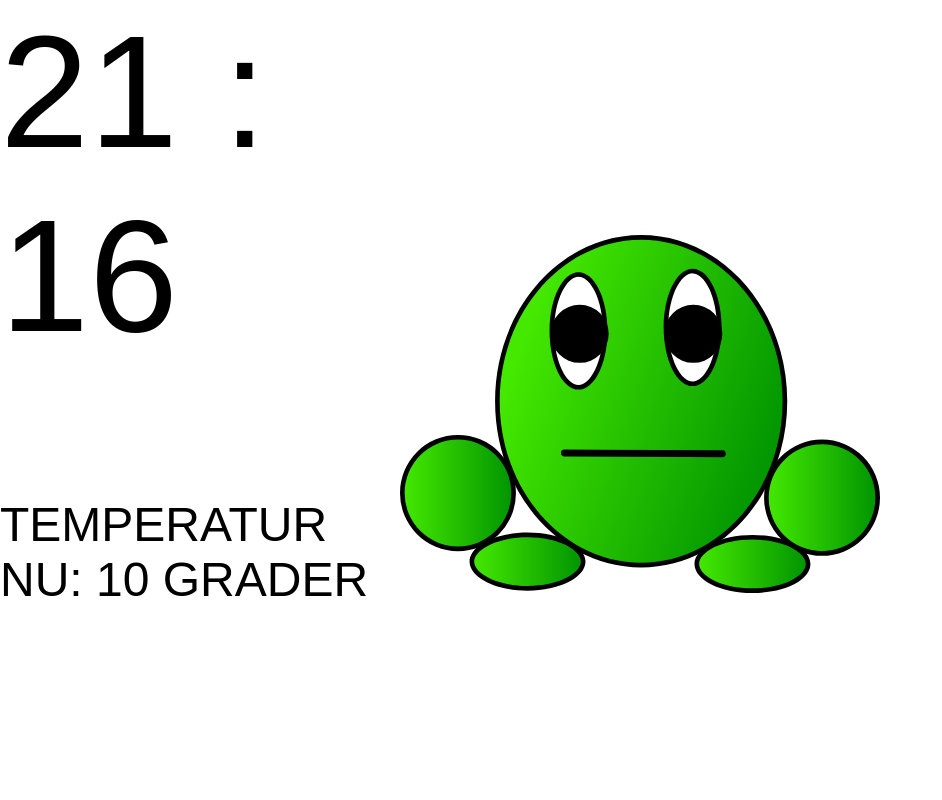
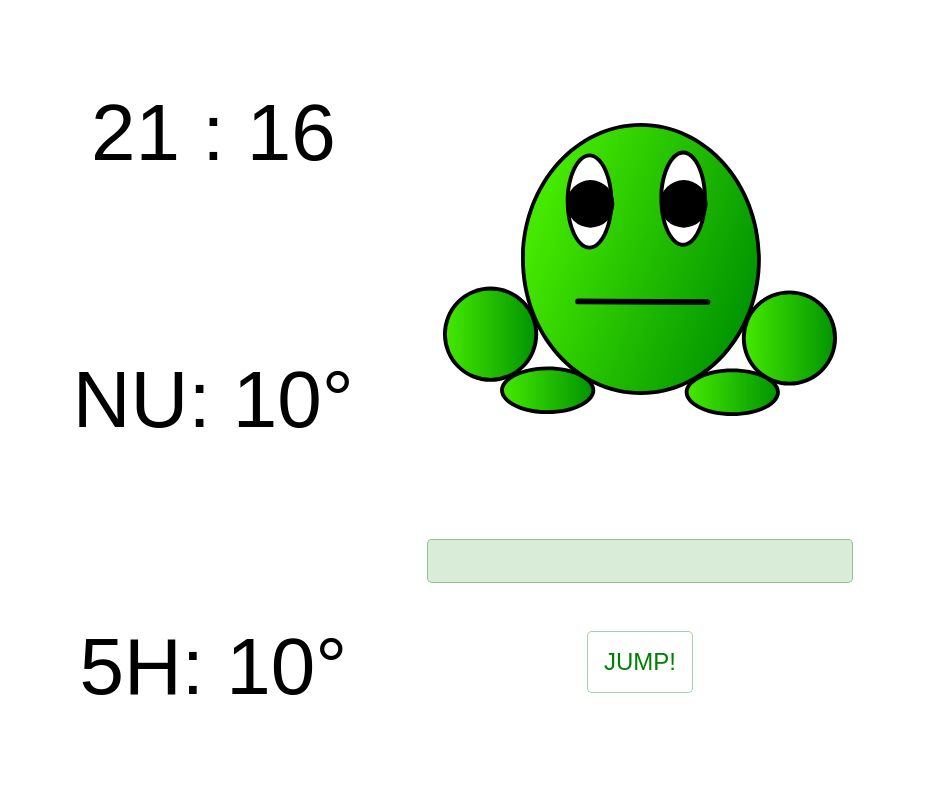
Before and after one commit to segelfartyg/WebFrog, a React (Create React App) app: page / in a window 1280 px wide. Shown: the top 800 px of the page, without its empty margins (0-942 px from the left). Built offline with nearby package versions, Linux system fonts and the light colour scheme; no server answers; a web font is replaced by a local one.

Commit message:
added temp support

```diff
--- a/src/App.css
+++ b/src/App.css
@@ -62,14 +62,14 @@
 
 .temp{
   margin: auto;
-  font-size: 3rem;
+  font-size: 5rem;
 }
 
 .frogglemain{
   margin: auto;
-  width:30rem;
+  width:auto;
   padding: 1rem;
-
+  height: auto;
   animation: none 0.5s forwards;
 }
 
@@ -146,11 +146,10 @@
 .frogTimeStyle{
   margin: auto;
 
-  font-size: 10rem;
+  font-size: 5rem;
 }
 
 .middleColumn{
-  display: grid;
-  grid-template-columns: 1fr;
-  grid-template-rows: 3fr 1fr;
+  display: flex;
+  flex-direction: column;
 }
--- a/src/App.js
+++ b/src/App.js
@@ -204,23 +204,24 @@ for(let i = 0; i < response.data.timeSeries.length; i++){
     </div>
 
    <div className="box temp">
-    <p>TEMPERATUR NU: 10 GRADER</p>
+    <p>NU: 10°</p>
+
    </div>
 
 
    <div className="box temp">
-   <p>TEMPERATUR 5H: 10 GRADER</p>
+   <p>5H: 10°</p>
    </div>
 
   </div>
 
 
   <div className="middleColumn">
-  <div class="box">
+
   <img style={frogstyle}className="frogglemain" alt="froggle" src={froggle} />
-  </div>
 
-  <div className="box">
+
+
   <input
   className="input search"
   ref={searchBarValue}
@@ -230,7 +231,6 @@ for(let i = 0; i < response.data.timeSeries.length; i++){
   JUMP!
  </button>
 
-  </div>
 
 
 
```
